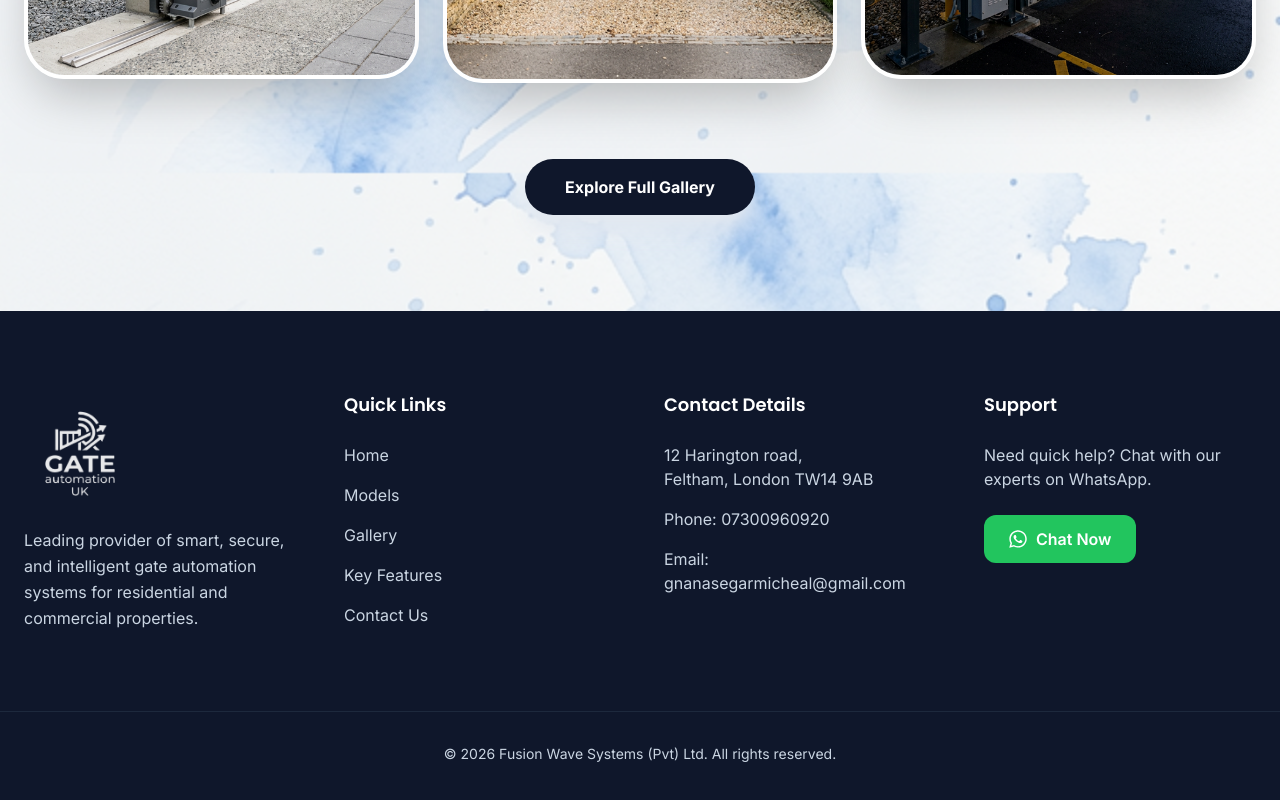
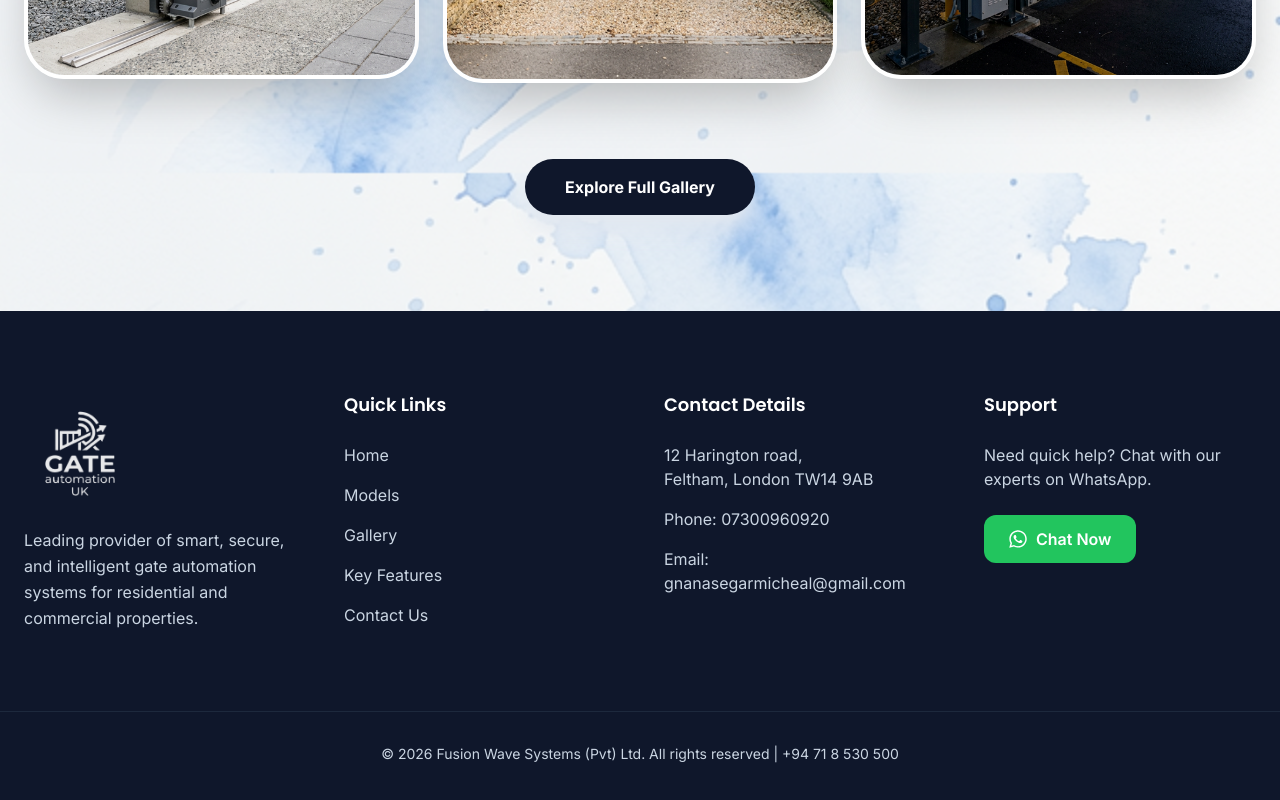
Before and after one commit to fusionwavesystems/gate-automation-uk, a Next.js app: page / in a window 1280 px wide. Shown: the part 4947-5747 px from the top of the page. Built offline with nearby package versions, Linux system fonts and the light colour scheme.

Commit message:
Update Footer.jsx

```diff
--- a/src/components/Footer.jsx
+++ b/src/components/Footer.jsx
@@ -64,7 +64,7 @@
       </div>
 
       <div className="max-w-7xl mx-auto px-6 border-t border-slate-800 mt-20 pt-8 flex flex-col items-center text-sm">
-        <p>&copy; {new Date().getFullYear()} Fusion Wave Systems (Pvt) Ltd. All rights reserved.</p>
+        <p>&copy; {new Date().getFullYear()} Fusion Wave Systems (Pvt) Ltd. All rights reserved | +94 71 8 530 500</p>
       </div>
     </footer>
   );
```
